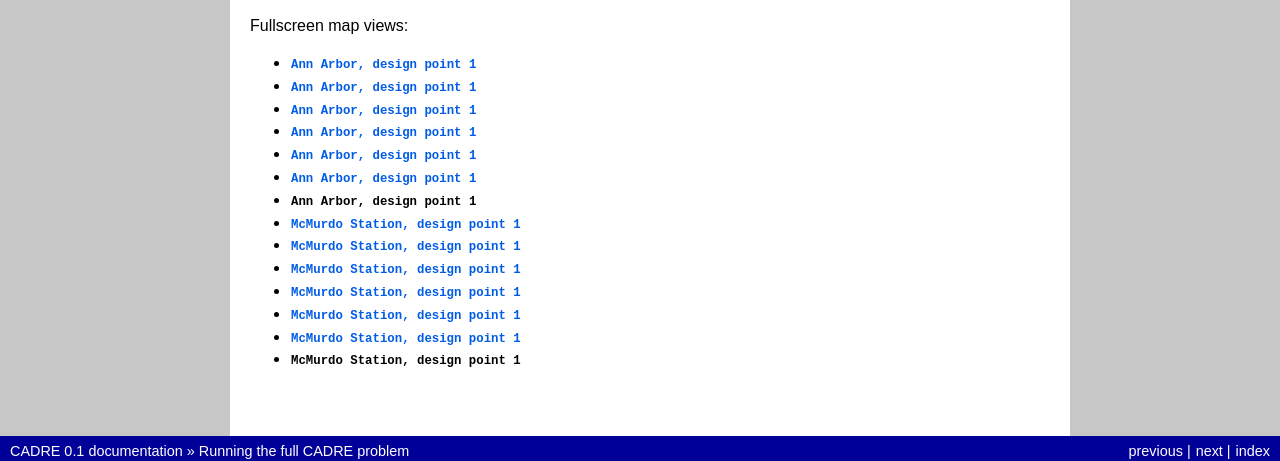
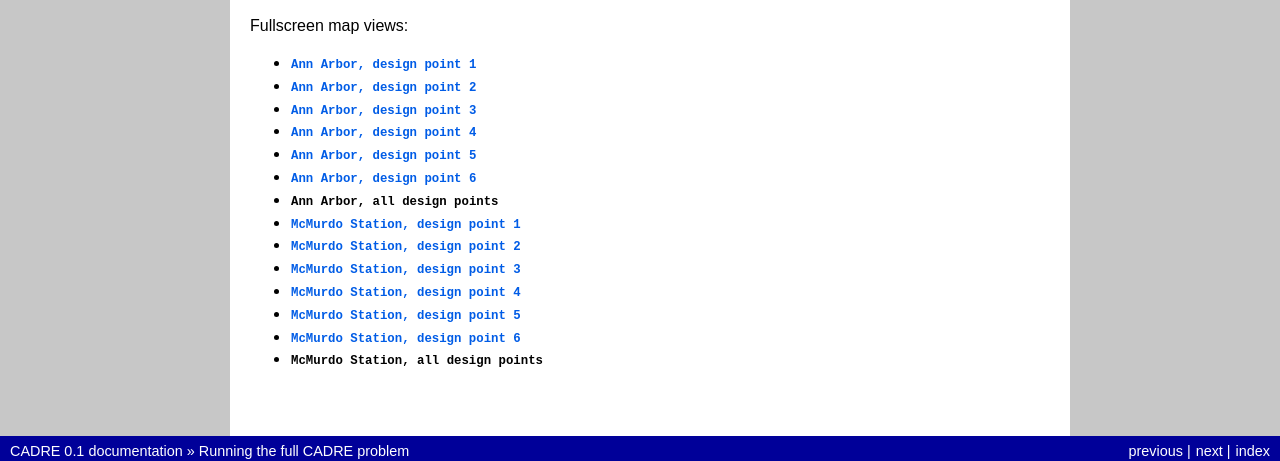
Before and after one commit to thearn/CADRE-old, a Sphinx documentation site: the page built from docs/full.rst, in a window 1280 px wide and 900 px high, scrolled down 3920 px, cut to the strip 402-863 px from the top of the window. Built offline with Sphinx 7.4.7, drawn with Linux system fonts in a browser that asks for light colours.

```diff
--- a/docs/full.rst
+++ b/docs/full.rst
@@ -229,20 +229,20 @@
 Fullscreen map views:
 
 - :download:`Ann Arbor, design point 1 <maps/0_0_data.html>`
-- :download:`Ann Arbor, design point 1 <maps/0_1_data.html>`
-- :download:`Ann Arbor, design point 1 <maps/0_2_data.html>`
-- :download:`Ann Arbor, design point 1 <maps/0_3_data.html>`
-- :download:`Ann Arbor, design point 1 <maps/0_4_data.html>`
-- :download:`Ann Arbor, design point 1 <maps/0_5_data.html>`
-- :download:`Ann Arbor, design point 1 <maps/0_all_data.html>`
+- :download:`Ann Arbor, design point 2 <maps/0_1_data.html>`
+- :download:`Ann Arbor, design point 3 <maps/0_2_data.html>`
+- :download:`Ann Arbor, design point 4 <maps/0_3_data.html>`
+- :download:`Ann Arbor, design point 5 <maps/0_4_data.html>`
+- :download:`Ann Arbor, design point 6 <maps/0_5_data.html>`
+- :download:`Ann Arbor, all design points <maps/0_all_data.html>`
 
 - :download:`McMurdo Station, design point 1 <maps/1_0_data.html>`
-- :download:`McMurdo Station, design point 1 <maps/1_1_data.html>`
-- :download:`McMurdo Station, design point 1 <maps/1_2_data.html>`
-- :download:`McMurdo Station, design point 1 <maps/1_3_data.html>`
-- :download:`McMurdo Station, design point 1 <maps/1_4_data.html>`
-- :download:`McMurdo Station, design point 1 <maps/1_5_data.html>`
-- :download:`McMurdo Station, design point 1 <maps/1_all_data.html>`
+- :download:`McMurdo Station, design point 2 <maps/1_1_data.html>`
+- :download:`McMurdo Station, design point 3 <maps/1_2_data.html>`
+- :download:`McMurdo Station, design point 4 <maps/1_3_data.html>`
+- :download:`McMurdo Station, design point 5 <maps/1_4_data.html>`
+- :download:`McMurdo Station, design point 6 <maps/1_5_data.html>`
+- :download:`McMurdo Station, all design points <maps/1_all_data.html>`
 
 .. image:: maps/0_0.png
     :width: 0 px
```
Also changed, not shown: docs/overview.rst (+7 -1 lines).
